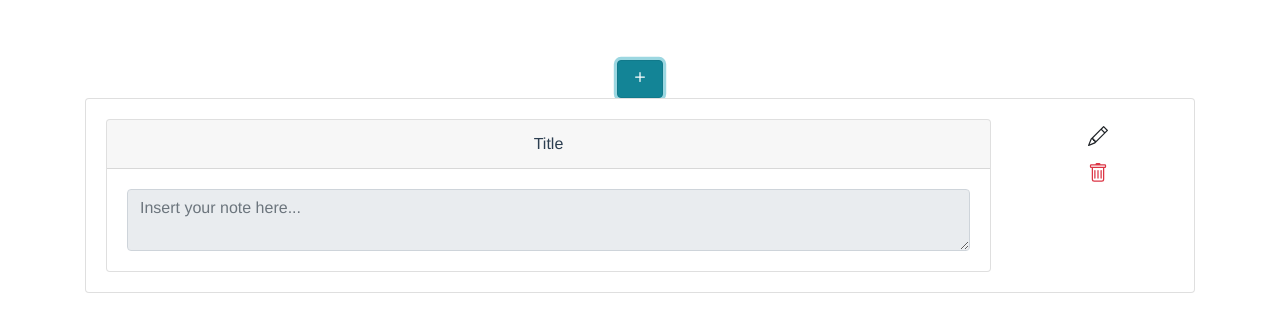
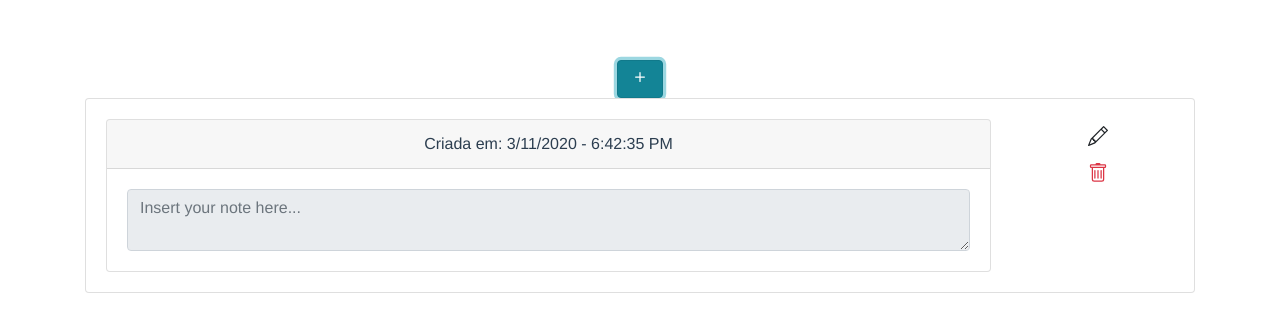
Before and after one commit to RaulBSantos/my_simple_notebook_vue, a Vue app: page / in a window 1280 px wide. Both pictures are taken after a click on the button 640 px from the left and 79 px from the top of the page. Shown: the top 332 px of the page. Built offline with nearby package versions, Linux system fonts and the light colour scheme.

Commit message:
Adds created date

```diff
--- a/src/components/NoteElement.vue
+++ b/src/components/NoteElement.vue
@@ -5,7 +5,7 @@
         <b-col cols="10"
           ><NoteTextContent
             :state="state"
-            :header="note.header"
+            :createdDate="note.createdDate"
             :text="note.text"
             @edit-text-note="onEditNote"
         /></b-col>
--- a/src/components/NoteList.vue
+++ b/src/components/NoteList.vue
@@ -32,7 +32,6 @@ export default {
       const createdDate = new Date().toISOString();
       this.notes.unshift({
         createdDate: createdDate,
-        header: 'Title',
         text: ''
       });
       this.saveNotes();
--- a/src/components/NoteTextContent.vue
+++ b/src/components/NoteTextContent.vue
@@ -1,6 +1,6 @@
 <template>
   <div>
-    <b-card contenteditable :header="header">
+    <b-card contenteditable :header="readableDate">
       <b-card-text
         ><b-form-textarea
           :disabled="state !== 'editing'"
@@ -17,7 +17,7 @@
 export default {
   name: 'NoteTextContent',
   props: {
-    header: {
+    createdDate: {
       type: String,
       required: false
     },
@@ -30,6 +30,13 @@ export default {
       required: false
     }
   },
+  computed: {
+    readableDate() {
+      const date = new Date(this.createdDate).toLocaleDateString();
+      const time = new Date(this.createdDate).toLocaleTimeString();
+      return 'Criada em: ' + date + ' - ' + time;
+    }
+  },
   methods: {
     afterEditText(element) {
       this.$emit('edit-text-note', element.target.value);
```
